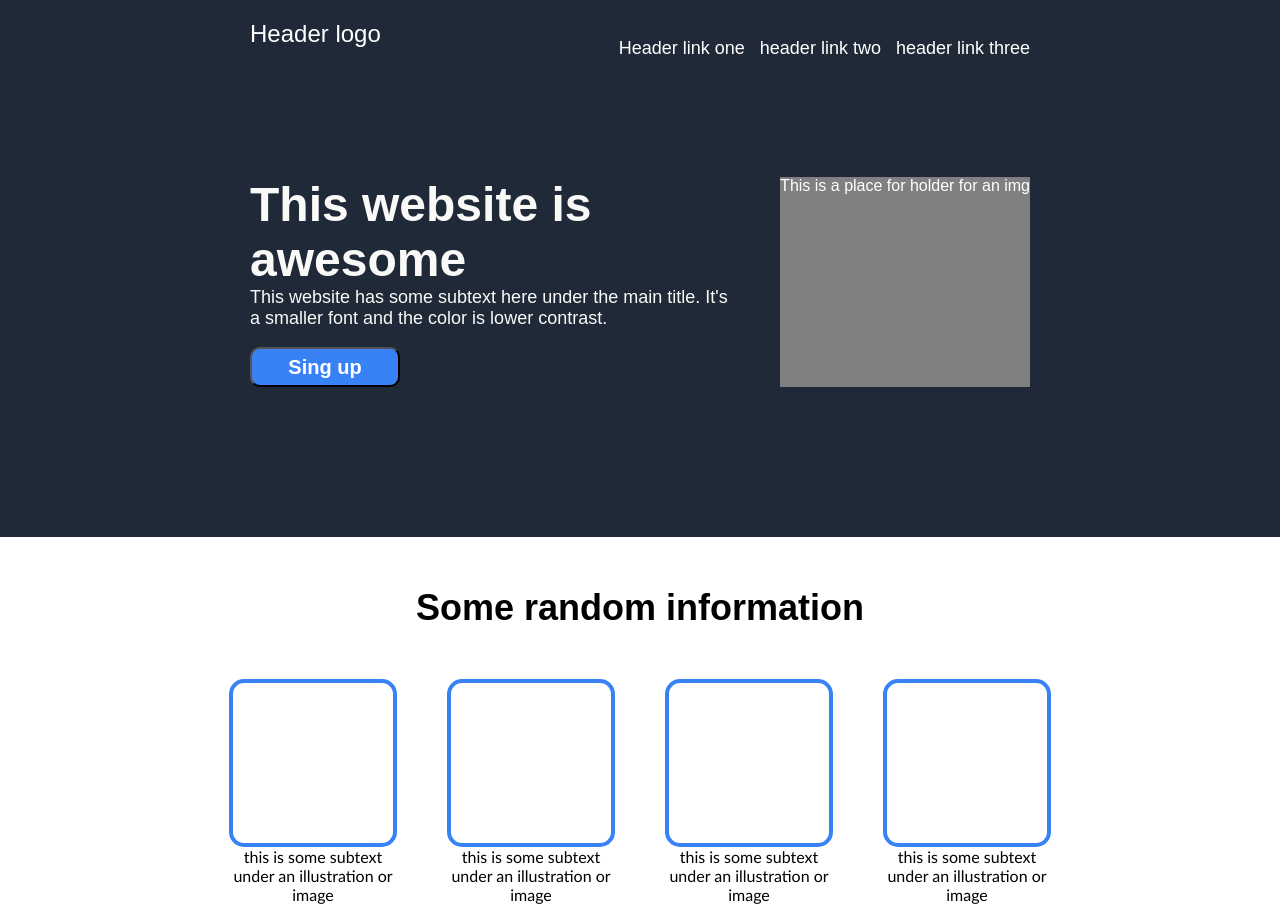
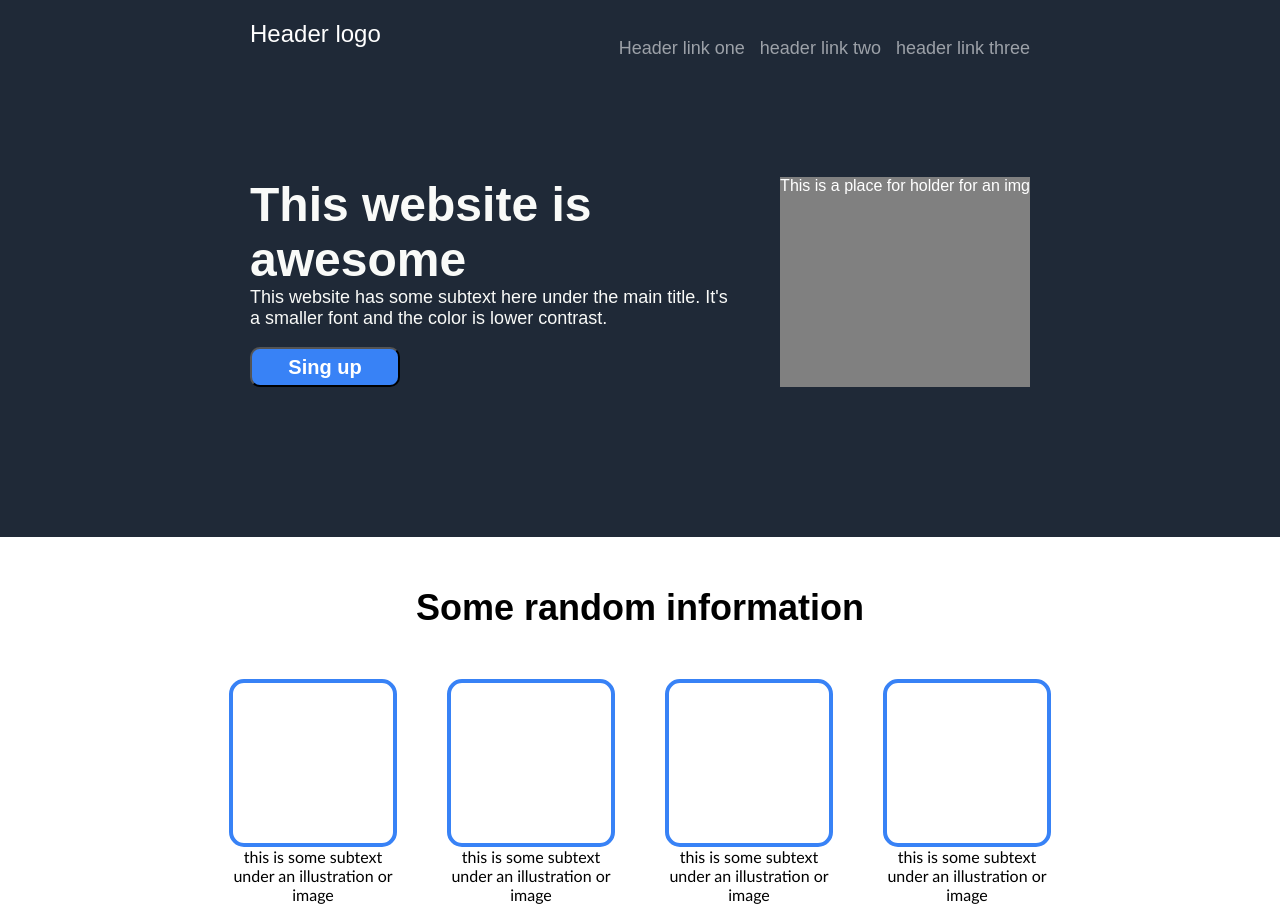
Before and after one commit to MCH2234/layout-vanila, a plain HTML site: page index.html in a window 1280 px wide. Shown: the top 907 px of the page. Drawn offline with Linux system fonts and the light colour scheme.

Commit message:
Changing some font styles and colors

```diff
--- a/style.css
+++ b/style.css
@@ -25,7 +25,7 @@ body{
 .header-links{
     display: flex;
     flex-direction: row;
-    color:white;
+    color: #e5e7eba1;
     gap:15px;
     list-style: none;
     font-size: 18px;
```
